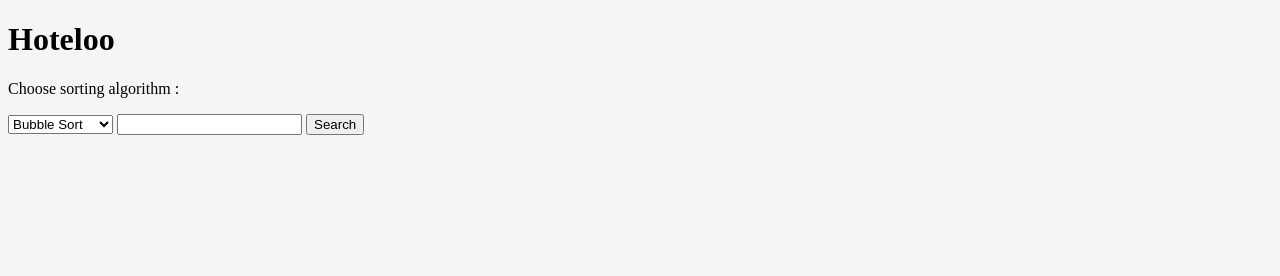
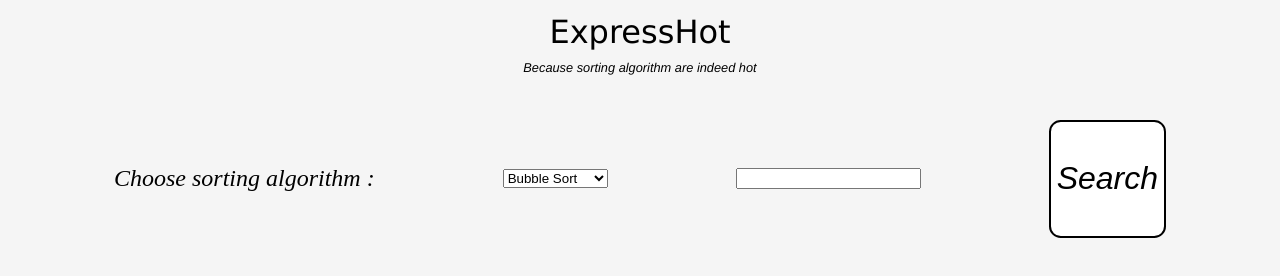
Before and after one commit to VoidScientist/ExpressHot, a website: page local-server/index.html in a window 1280 px wide. Drawn offline with Linux system fonts and the light colour scheme.

Commit message:
styled the website

```diff
--- a/local-server/index.html
+++ b/local-server/index.html
@@ -7,9 +7,14 @@
     <title>Hoteloo</title>
 </head>
 <body>
-    <h1>Hoteloo</h1>
+    <div class="title">
+        <p >ExpressHot</p>
+        <p id="sub-title">Because sorting algorithm are indeed hot</p>
+    </div>
 
-    <p> Choose sorting algorithm : </p>
+    <div class="selection-box">
+
+        <p class="chosing"> Choose sorting algorithm : </p>
 
         <select id="algorithm">
             <option value="bubblesort">Bubble Sort</option>
@@ -21,6 +26,9 @@
 
         <button onclick="getSortedHotels()">Search</button>
 
+    </div>
+
+
     <p id="results"></p>
 
     <script src="script.js"></script>
--- a/local-server/style.css
+++ b/local-server/style.css
@@ -1,5 +1,111 @@
 body {
 
     background-color: whitesmoke;
+    display: flex;
+    flex-direction: column;
+    justify-content: center;
+    gap: 5vh;
+    margin-left: 5vw;
+    margin-right: 5vw;
 
 }
+
+.title{
+
+    display: flex;
+    flex-direction: column;
+    justify-content: center;
+    margin: 0;
+    gap: 0;
+
+}
+
+.title p{
+
+    text-align: center;
+    font-size: 2rem;
+    font-family: 'Lucida Sans';
+    margin: 0.3rem;
+
+}
+#sub-title{
+
+    font-size: 0.8rem;
+    font-style: italic;
+    font-family: Helvetica, sans-serif;
+
+}
+
+.selection-box{
+
+    display: flex;
+    align-items: center;
+    justify-content: center;
+    gap: 10vw;
+
+}
+
+.chosing{
+
+    font-size: 1.5rem;
+    font-style: italic;
+
+}
+
+button{
+
+    font-size: 2rem;
+    font-style: italic;
+    aspect-ratio: 1/1;
+    border: 2px solid ;
+    border-radius: 10%;
+    background: white;
+
+
+}
+
+#results{
+
+    display: flex;
+    justify-content: center;
+    max-width: 100%;
+    flex-wrap: wrap;
+    gap: 2vw;
+
+}
+
+
+.box{
+
+    display: flex;
+    align-items: center;
+    flex-direction: column;
+    gap: 2vh;
+    border: 3px solid;
+    width: 25vw;
+    text-align: left;
+    background-color: rgb(255, 255, 255);
+
+
+}
+
+.name{
+
+    font-size: 1.7rem;
+    font-family: serif;
+    font-style: italic;
+
+}
+
+.data{
+    font-size: 1rem;
+    font-family: Verdana, Geneva, Tahoma, sans-serif;
+    font-style: oblique;
+}
+
+.data li{
+
+    list-style: none;
+    color: rgb(99, 9, 99);
+
+}
```
Lines whose indentation alone changed are shown as unchanged.
